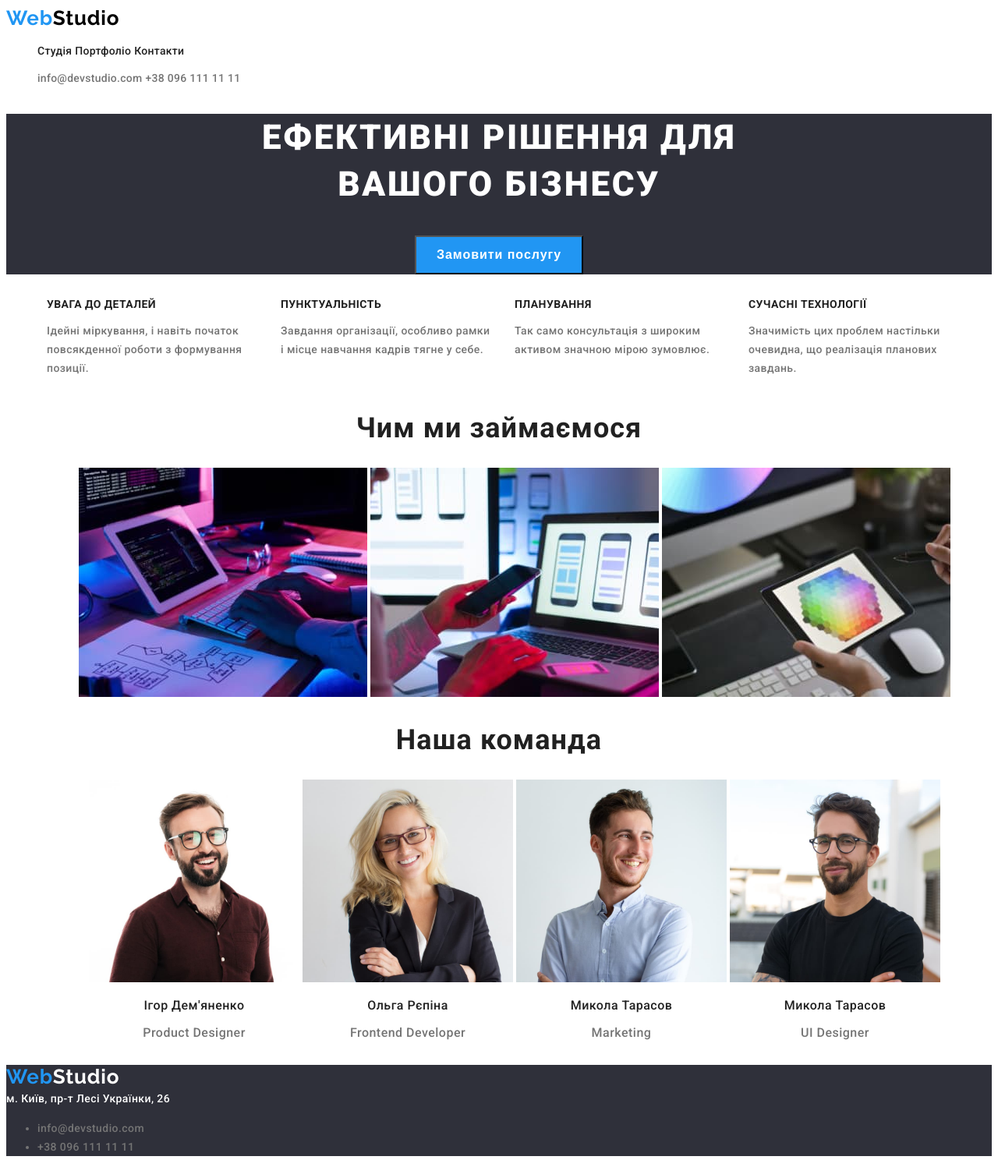
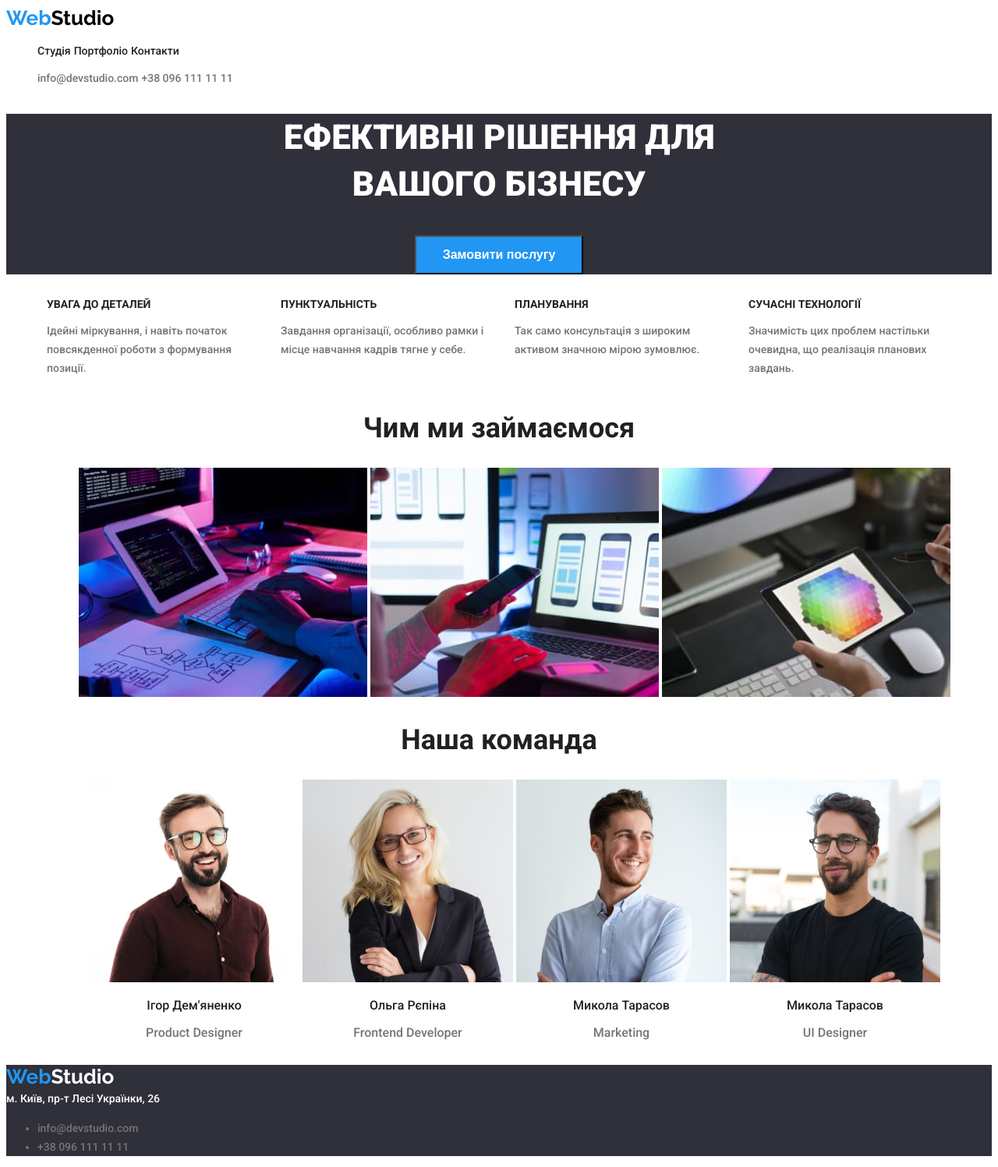
Before and after one commit to FedotovMS/goit-markup-hw-02, a plain HTML site: page index.html in a window 1280 px wide. Shown: the whole page at 78% size. Drawn offline with Linux system fonts and the light colour scheme.

Commit message:
fixed small things

```diff
--- a/css/styles.css
+++ b/css/styles.css
@@ -3,6 +3,9 @@
     --primary-title-color: #212121;
     --primary-link-color: #212121;
     --link-hover-color: #2196f3;
+}
+a {
+    cursor: pointer;
 }
 /* background color */
 body {
@@ -10,6 +13,7 @@ body {
     color: var(--primary-text-color);
     font-family: 'Roboto';
     font-style: normal;
+    font-weight: 400;
 }
 /* logo */
 .logo-link {
@@ -20,7 +24,7 @@ body {
     font-size: 26px;
     line-height: 31px;
     /* identical to box height */
-            letter-spacing: 0.03em;
+    letter-spacing: 1.2;
 }
 .logo-blue {
     color: var(--link-hover-color);
@@ -41,7 +45,7 @@ body {
     font-weight: 500;
     font-size: 14px;
     line-height: 16px;
-        letter-spacing: 0.02em;
+    letter-spacing: 1.1;
 }
 .site-nav a:hover {
 color: var(--link-hover-color);
@@ -59,7 +63,7 @@ display: inline-block;
     font-weight: 500;
     font-size: 14px;
     line-height: 16px;
-letter-spacing: 0.02em;
+    letter-spacing: 1.1;
 }
 .cont-email:hover {
     color:var(--link-hover-color);
@@ -75,7 +79,7 @@ letter-spacing: 0.02em;
     font-weight: 900;
     font-size: 44px;
     line-height: 60px;
-    letter-spacing: 0.06em;
+    letter-spacing: 1.4;
     text-transform: uppercase;
 
 }
@@ -94,7 +98,7 @@ letter-spacing: 0.02em;
     display: flex;
     align-items: center;
     text-align: center;
-    letter-spacing: 0.06em;
+    letter-spacing: 1.9;
     color: #ffffff;
     float: flex;
     margin: 0 auto;
@@ -112,7 +116,7 @@ letter-spacing: 0.02em;
     font-weight: 700;
     font-size: 14px;
     line-height: 16px;
-    letter-spacing: 0.03em;
+    letter-spacing: 1.1;
     text-transform: uppercase;
 }
 .page li {
@@ -121,11 +125,10 @@ letter-spacing: 0.02em;
     vertical-align: top;
     font-size: 14px;
     margin-right: 30px;
-    font-weight: 400;
     font-size: 14px;
     line-height: 24px;
     /* or 171% */
-        letter-spacing: 0.03em;
+    letter-spacing: 1.7;
 }
 /* our activities */
 .activities {
@@ -138,7 +141,7 @@ letter-spacing: 0.02em;
     font-size: 36px;
     line-height: 42px;
     text-align: center;
-        letter-spacing: 0.03em;
+    letter-spacing: 1.2;
 }
 .activities li {
     display: inline-block;
@@ -158,7 +161,7 @@ letter-spacing: 0.02em;
         font-size: 36px;
         line-height: 42px;
         text-align: center;
-        letter-spacing: 0.03em;
+        letter-spacing: 1.2;
 }
 .team h3 {
     font-weight: 500;
@@ -166,19 +169,18 @@ letter-spacing: 0.02em;
     line-height: 19px;
     /* identical to box height */
     text-align: center;
-        letter-spacing: 0.03em;
+    letter-spacing: 1.2;
 }
 .team li {
     display: inline-block;
 }
 .team p {
     text-align: center;
-    font-weight: 400;
     font-size: 16px;
     line-height: 19px;
     /* identical to box height */
     text-align: center;
-        letter-spacing: 0.03em;
+    letter-spacing: 1.2;
 }
 /* footer */
 .footer {
@@ -197,18 +199,16 @@ letter-spacing: 0.02em;
 address {
     font-family: 'Roboto';
     font-style: normal;
-        font-weight: 400;
     font-size: 14px;
     line-height: 24px;
         /* or 171% */
-        letter-spacing: 0.03em;
+    letter-spacing: 1.7;
 }
 .footer-contacts {
-    font-weight: 400;
     font-size: 14px;
     line-height: 24px;
     /* or 171% */
-        letter-spacing: 0.03em;
+    letter-spacing: 1.7;
 }
 /* portfolio page */
 
@@ -220,3 +220,20 @@ address {
     background-color: var(--link-hover-color);
     color: #FFFFFF;
 }
+button {
+    cursor: pointer;
+}
+ul h3 {
+    font-weight: 700;
+    font-size: 18px;
+    line-height: 36px;
+    color: var(--primary-title-color);
+    letter-spacing: 2;
+}
+.filter-text p {
+    color: var(--primary-text-color);
+    font-size: 16px;
+    line-height: 30px;
+    /* identical to box height, or 188% */
+    letter-spacing: 1.9;
+}
```
Also changed, not shown: portfolio.html (+10 -28 lines). Lines whose indentation alone changed are shown as unchanged.
